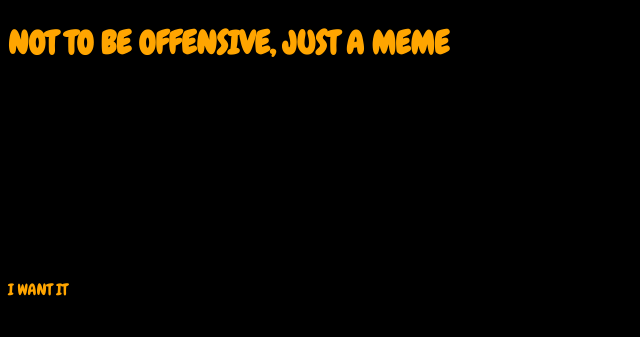
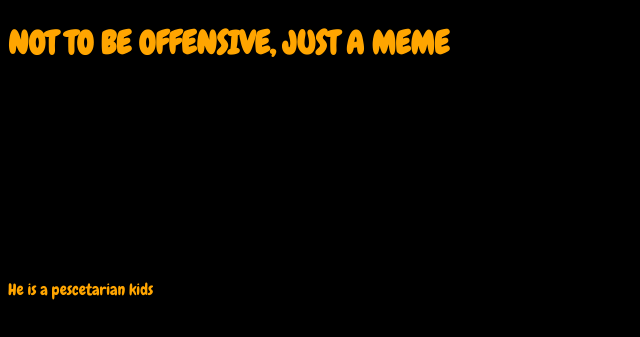
Before and after one commit to gorroth1/gorroth1.github.io, a plain HTML site: page canvasthing/index.html in a window 1280 px wide. Shown: the part 311-648 px from the top of the page, without its empty margins (0-640 px from the left). Drawn offline with Linux system fonts and the light colour scheme.

Commit message:
Update index.html

```diff
--- a/canvasthing/index.html
+++ b/canvasthing/index.html
@@ -17,7 +17,7 @@
     <h1> NOT TO BE OFFENSIVE, JUST A MEME </h1>
     <br><canvas></canvas>
     <p>
-    I WANT IT
+    He is a pescetarian kids
     </p>
    <script>
       canvas.width = 600;
```
